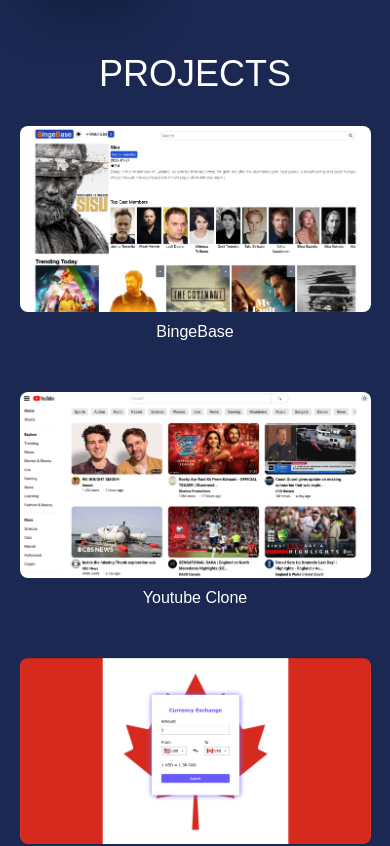
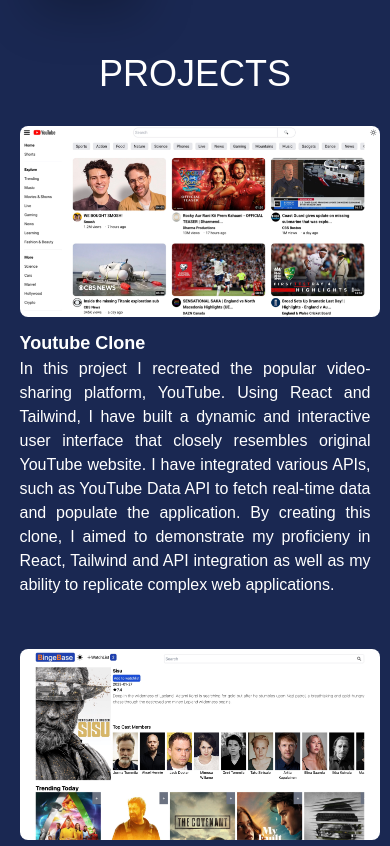
Before and after one commit to MandeepSingh6/portfolio, a React (Create React App) app: page / in a window 390 px wide. Shown: the part 2040-2886 px from the top of the page. Built offline with nearby package versions, Linux system fonts and the light colour scheme.

Commit message:
responsive design improved and added description for projects

```diff
--- a/src/components/Navbar.js
+++ b/src/components/Navbar.js
@@ -84,7 +84,7 @@
         </li>
       </ul>
 
-      <div className="block fixed top-[35%] left-0">
+      <div className="block fixed top-[15%] left-0">
         <ul>
           <li className="bg-blue-500 w-[108px] h-[40px] flex justify-between items-center -ml-[72px] hover:ml-0 duration-300 pr-1 pl-1 z-[100]">
             <a
--- a/src/components/ProjectCard.js
+++ b/src/components/ProjectCard.js
@@ -1,19 +1,35 @@
 import React from "react";
 
-const ProjectCard = ({ name, imgSrc, technologies, url, index }) => {
+const ProjectCard = ({
+  name,
+  imgSrc,
+  technologies,
+  url,
+  index,
+  description,
+}) => {
   console.log(`translate-y-[${index * 3}rem]`);
 
   return (
-    <div className={`text-white mx-auto relative hover:scale-110 duration-300`}>
-      <img className="w-[360px] rounded-lg" src={imgSrc} alt="p1" />
-      <div className="duration-300 absolute left-0 top-0 opacity-0 hover:opacity-90 flex flex-col items-center justify-center bg-black w-full h-full">
-        <p className="text-lg">{name}</p>
-        <p className="text-[10px]">({technologies.join(", ")})</p>
-        <a href={url}>
-          <button className="border-2 px-4 mt-2 bg-blue-900">Demo</button>
-        </a>
+    <div className="flex flex-col md:flex-row gap-2">
+      <div className={`text-white relative duration-300`}>
+        <img
+          className="min-w-[360px] max-w-[360px] rounded-lg"
+          src={imgSrc}
+          alt="p1"
+        />
+        <div className="min-w-[360px] max-w-[360px] rounded-lg duration-300 absolute left-0 top-0 opacity-0 hover:opacity-90 flex flex-col items-center justify-center bg-black h-full">
+          <a href={url} className="text-center">
+            <button className="border-2 px-4 mt-2 bg-blue-900">Demo</button>
+            <p>{technologies.join(", ")}</p>
+          </a>
+        </div>
       </div>
-      <div className="p-2 text-center">{name}</div>
+      <div className="py-1 text-white">
+        <span className="font-extrabold text-lg">{name}</span>
+        <br />
+        <p className="text-justify font-light">{description}</p>
+      </div>
     </div>
   );
 };
--- a/src/components/Projects.js
+++ b/src/components/Projects.js
@@ -9,7 +9,7 @@
         <div>
           <h2 className="text-white text-center text-4xl mb-8">PROJECTS</h2>
         </div>
-        <div className="grid sm:grid-cols-2 md:grid-cols-3 gap-10">
+        <div className="flex flex-col gap-12">
           {projects.map((project, index) => (
             <ProjectCard
               key={project.id}
@@ -18,6 +18,7 @@
               technologies={project.technologies}
               imgSrc={project.imgSrc}
               url={project.src}
+              description={project.description || ""}
             />
           ))}
         </div>
--- a/src/data.js
+++ b/src/data.js
@@ -15,17 +15,26 @@
 export const projects = [
   {
     id: 1,
+    name: "Youtube Clone",
+    imgSrc: youtube,
+    technologies: ["React", "Tailwind"],
+    src: "https://mandeep-youtube.vercel.app/",
+    description: `In this project I recreated the popular video-sharing platform,
+      YouTube. Using React and Tailwind, I have built a dynamic and
+      interactive user interface that closely resembles original YouTube
+      website. I have integrated various APIs, such as YouTube Data API to
+      fetch real-time data and populate the application.
+      By creating this clone, I aimed to demonstrate my proficieny in
+      React, Tailwind and API integration as well as my ability to replicate
+      complex web applications.`,
+  },
+  {
+    id: 2,
     name: "BingeBase",
     imgSrc: BingeBase,
     technologies: ["React", "Tailwind"],
     src: "https://binge-base.vercel.app/",
-  },
-  {
-    id: 2,
-    name: "Youtube Clone",
-    imgSrc: youtube,
-    technologies: ["React", "Tailwind"],
-    src: "https://mandeep-youtube.vercel.app/",
+    description: `This is a user-friendly movies and shows explorer. Here users can search their favorite movies and shows to get information about them, and can also add them to a watchlist. I have integrated the popular Movie Database(TMDb) API to fetch the movies and shows data into the application. `,
   },
   {
     id: 3,
```
